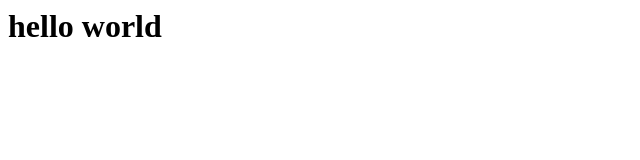
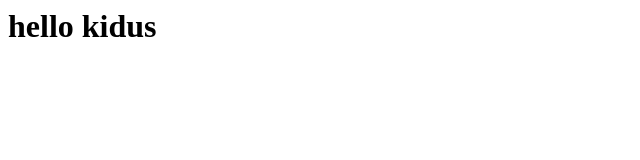
Before and after one commit to kidus899/practice, a plain HTML site: page index.html in a window 1280 px wide. Shown: the full height of the page, 0-640 px from the left. Drawn offline with Linux system fonts and the light colour scheme.

Commit message:
Update index.html

```diff
--- a/index.html
+++ b/index.html
@@ -1 +1 @@
-<h1>hello world</h1>
+<h1>hello kidus</h1>
```
